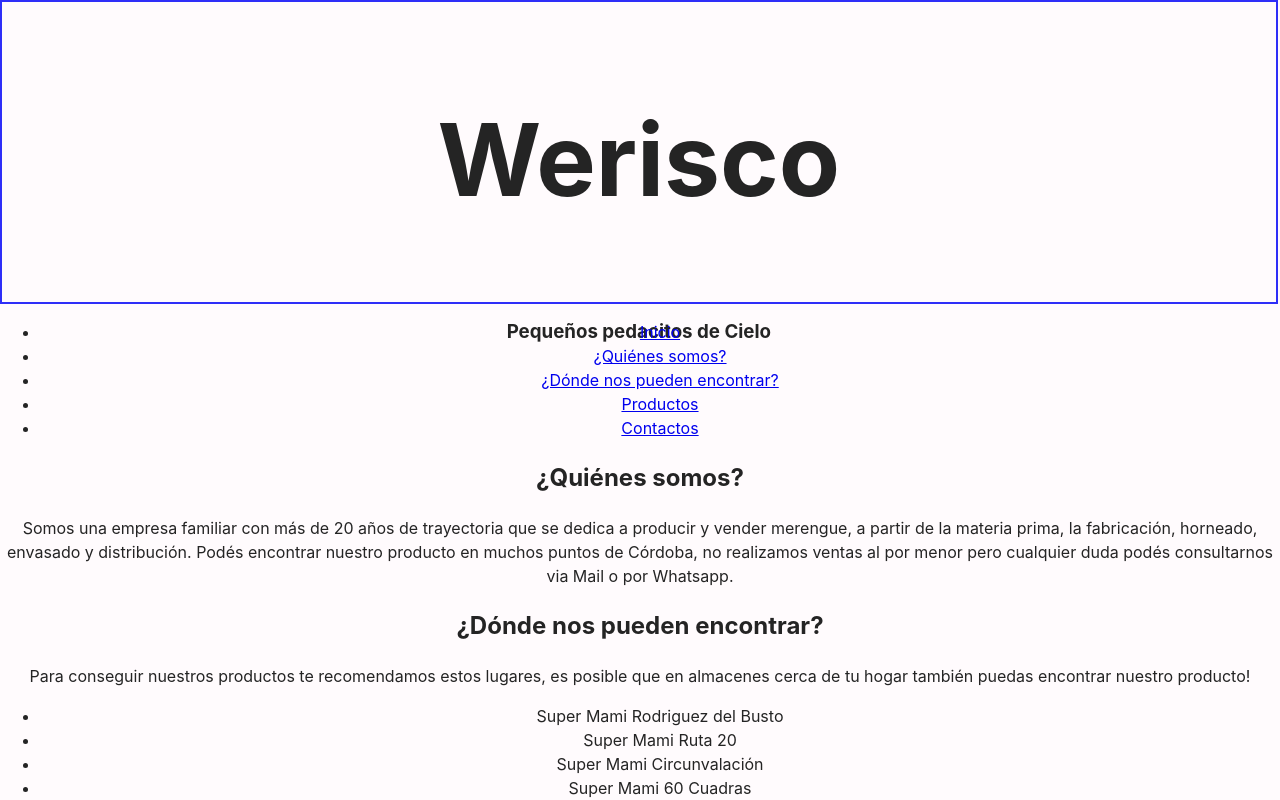
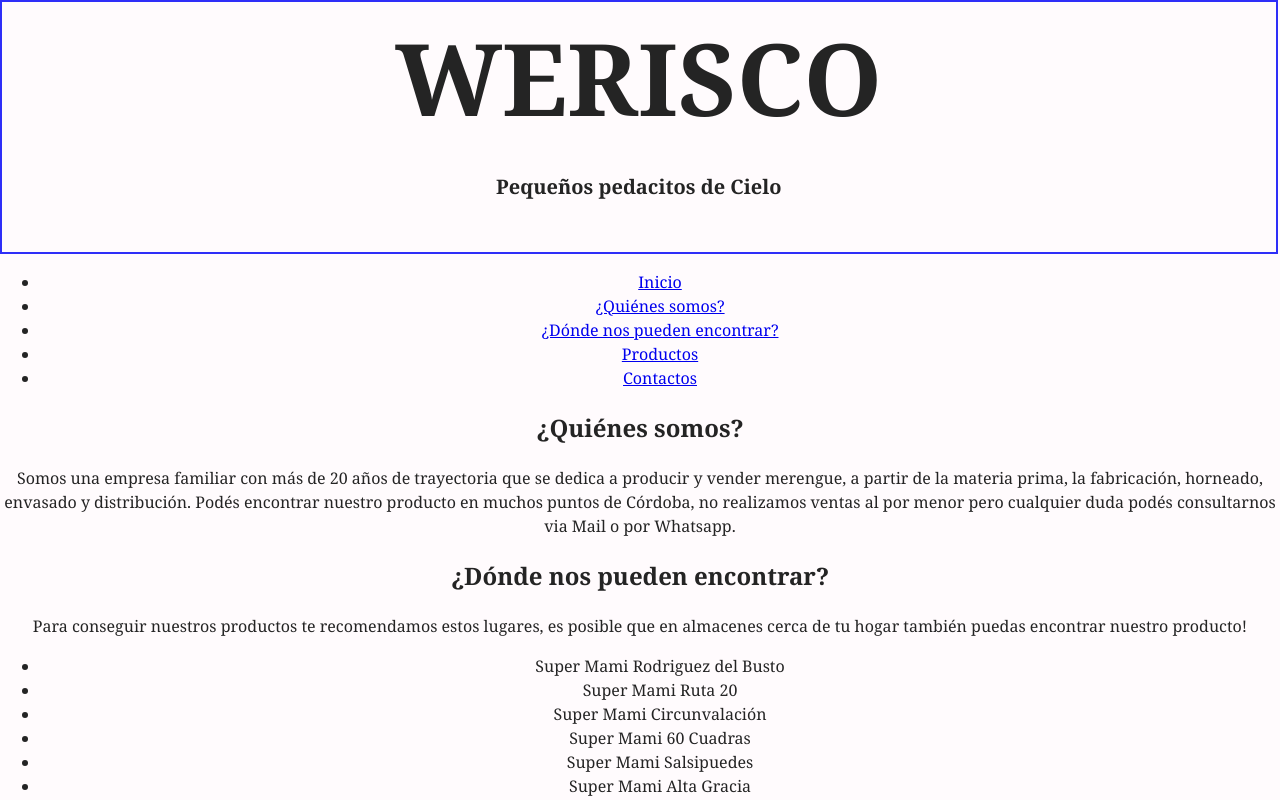
Before and after one commit to IgnacioFontaine/LandingWerisco, a React (Vite) app in the folder client/: page / in a window 1280 px wide. Shown: the top 800 px of the page. Built offline with nearby package versions, Linux system fonts and the light colour scheme.

Commit message:
cambios básicos

```diff
--- a/client/src/assets/Components/Header/header.css
+++ b/client/src/assets/Components/Header/header.css
@@ -1,14 +1,17 @@
 .werisco_header{
   border: 2px solid rgb(46, 46, 248);
-  height: 300px;
+  height: 250px;
   width: 99.5%;
+  /* background: linear-gradient( rgb(255, 183, 252) 0%, rgba(254,252,254,1)); */
 }
 
 .werisco_header .title{
+  margin: 0;
   font-size: 100px;
-
+  font-weight: bold;
 }
 
 .werisco_header .subtitle{
-
+  margin: 1;
+  font-size: 20px;
 }
--- a/client/src/assets/Components/Header/header.jsx
+++ b/client/src/assets/Components/Header/header.jsx
@@ -5,7 +5,7 @@ function Header() {
   return (
     <>
       <section className="werisco_header">
-        <h1 className="title">Werisco</h1>
+        <h1 className="title">WERISCO</h1>
         <h3 className="subtitle">Pequeños pedacitos de Cielo</h3>
       </section>
     </>
--- a/client/src/index.css
+++ b/client/src/index.css
@@ -1,5 +1,5 @@
 :root {
-  font-family: Inter, system-ui, Avenir, Helvetica, Arial, sans-serif;
+  font-family:Georgia, 'Times New Roman', Times, serif, sans-serif;
   line-height: 1.5;
   font-weight: 400;
 
```
